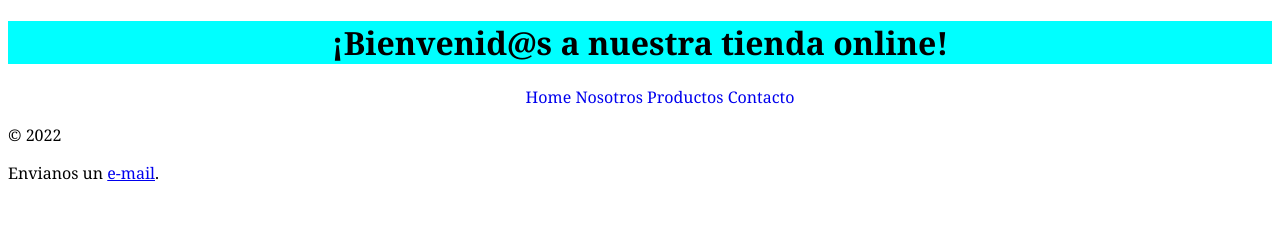
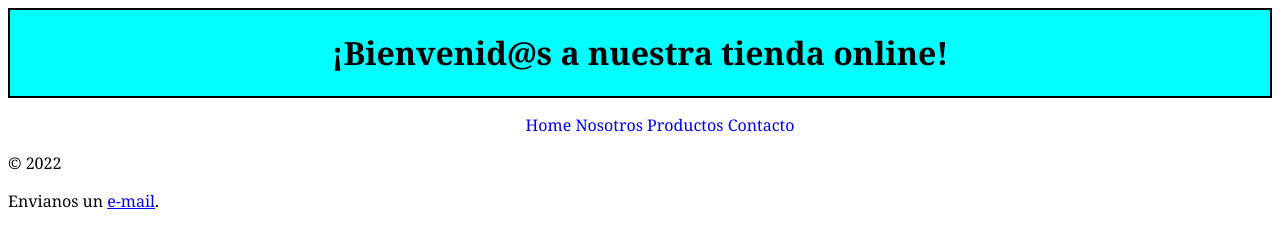
Before and after one commit to santiagohluna/HTML6, a plain HTML site: page index.html in a window 1280 px wide. Drawn offline with Linux system fonts and the light colour scheme.

Commit message:
Se modificó el esstilo del header

```diff
--- a/css/estilos.css
+++ b/css/estilos.css
@@ -1,5 +1,5 @@
 * { box-sizing: border-box; font-family: Georgia, 'Times New Roman', Times, serif; }
-header { background-color: aqua; margin: 0%; }
+header { background-color: aqua; margin: 0%; padding: 0px; border: 2px solid black ;}
 h1 { text-align: center; }
 nav ul li { display: inline; }
 nav a { text-decoration: none; }
```
